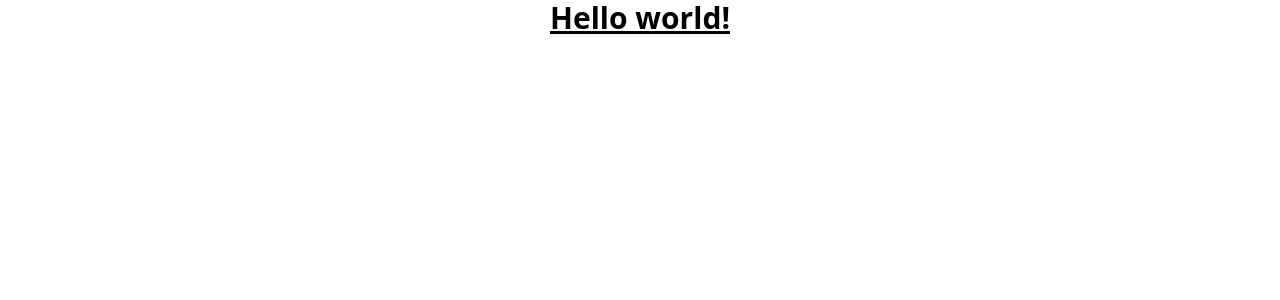
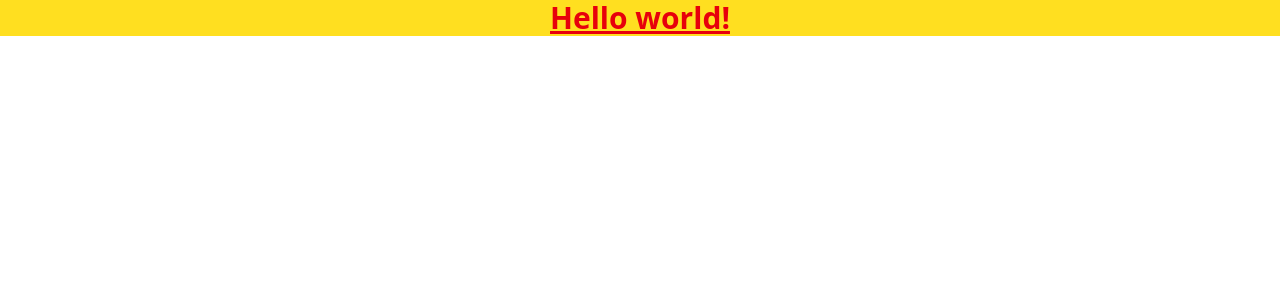
Before and after one commit to AhmedNazir/DineOut, a React (Vite) app: page / in a window 1280 px wide. Shown: the top 300 px of the page. Built offline with nearby package versions, Linux system fonts and the light colour scheme.

Commit message:
'publish'

```diff
--- a/src/App.jsx
+++ b/src/App.jsx
@@ -3,7 +3,7 @@ import "./App.css";
 function App() {
     return (
         <>
-            <h1 class="text-3xl font-bold underline text-center">
+            <h1 class="text-3xl font-bold underline text-center text-red-600 bg-yellow-300">
                 Hello world!
             </h1>
         </>
```
